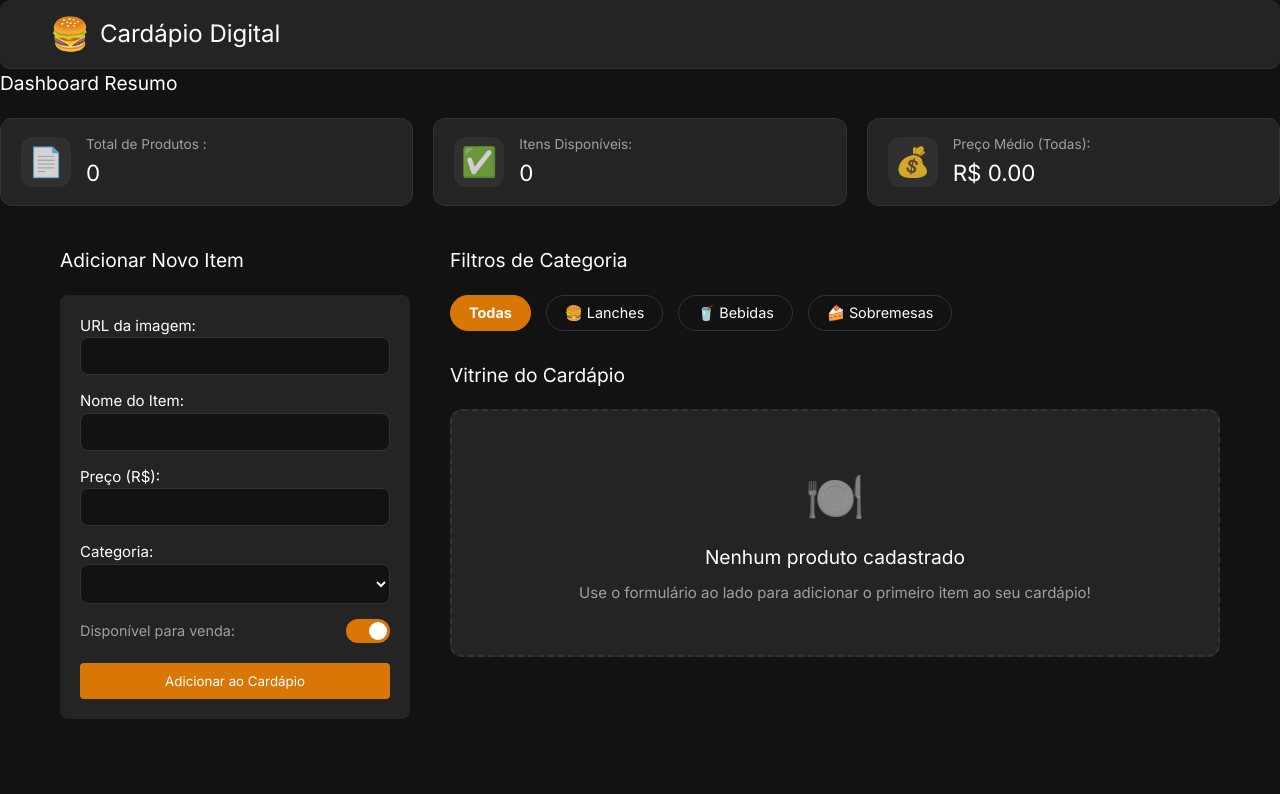
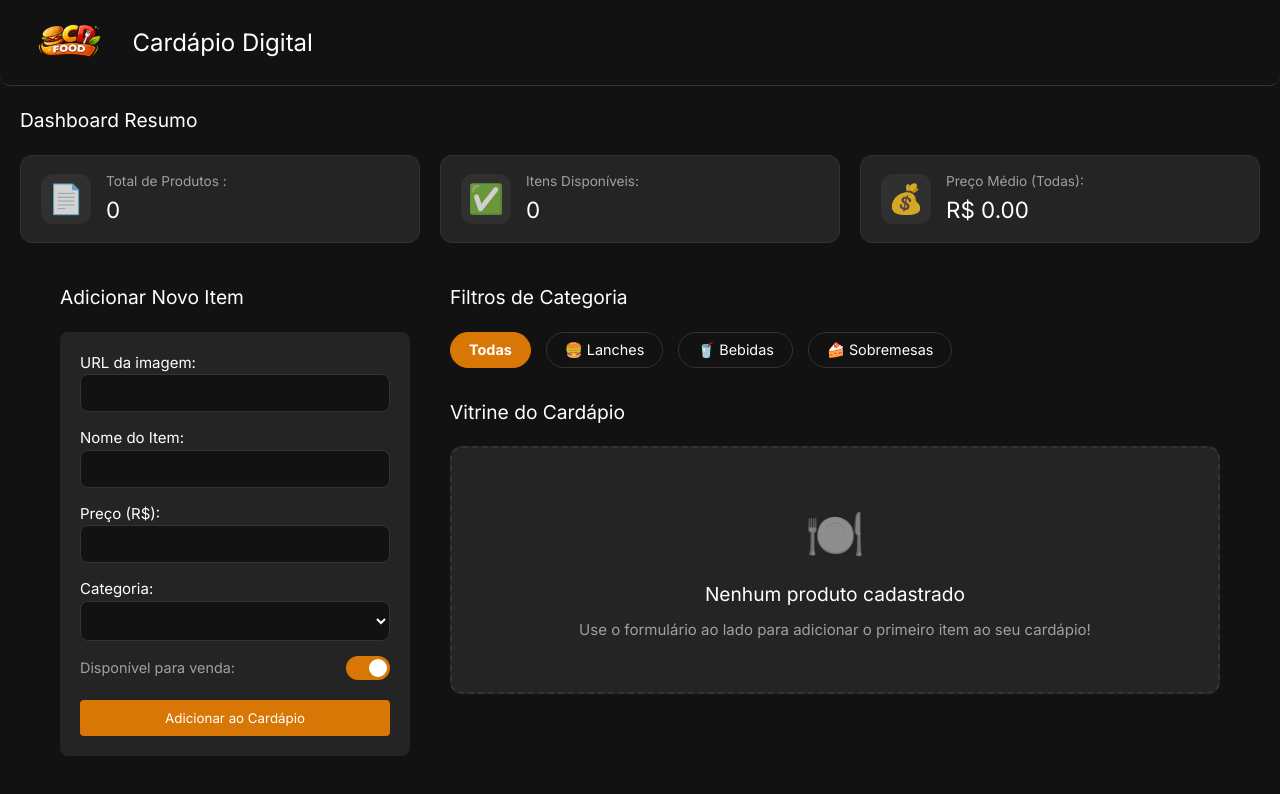
Before and after one commit to SaraAlmeida07/cardapio-digital, a Vue app in the folder cardapio/: page / in a window 1280 px wide. Shown: the top 794 px of the page. Built offline with nearby package versions, Linux system fonts and the light colour scheme.

Commit message:
Ajustes de estilo no header e dashboard

```diff
--- a/cardapio/src/App.vue
+++ b/cardapio/src/App.vue
@@ -232,21 +232,22 @@ const precoMedio = computed(() => {
 }
 
 /* --- ESTILOS DO DASHBOARD RESUMO --- */
+
 .dashboard-resumo {
-  /* Truque mágico: faz esse bloco ocupar todas as colunas do grid */
   grid-column: 1 / -1;
-  margin-bottom: 10px;
+  margin: 20px; /* Dei um espacinho a mais aqui para separar dos botões */
 }
 
+/* 1. MUDAMOS DE FLEX PARA GRID AQUI */
 .cards-resumo {
-  display: flex;
+  display: grid;
+  /* Se tiver espaço, coloca lado a lado. Se a tela for menor que 250px, empilha! */
+  grid-template-columns: repeat(3, 1fr);
   gap: 20px;
-  flex-wrap: wrap; /* Se a tela for pequena, eles caem para a linha de baixo */
 }
 
 .card-dado {
-  flex: 1; /* Faz todos os cartões terem a mesma largura */
-  min-width: 220px;
+  /* Apagamos o flex: 1 e o min-width que estavam aqui */
   background-color: var(--cor-fundo-card);
   padding: 15px 20px;
   border-radius: var(--raio-borda);
@@ -257,6 +258,9 @@ const precoMedio = computed(() => {
 }
 
 .icone-dado {
+  display: flex;
+  flex-direction: column;
+  justify-content: center;
   font-size: 1.8rem;
   background-color: var(--borda-suave);
   width: 50px;
@@ -280,12 +284,17 @@ const precoMedio = computed(() => {
 }
 
 /* --- RESPONSIVIDADE --- */
-/* Quando a tela for menor que 800px (celulares e tablets pequenos) */
-@media (max-width: 800px) {
+/* Quando a tela for menor que 700px (celulares e tablets pequenos) */
+@media (max-width: 700px) {
   .container-dashboard {
     /* Muda o grid para ter apenas 1 coluna ocupando 100% do espaço */
     grid-template-columns: 1fr;
     gap: 30px; /* Reduz um pouco o buraco entre o form e a vitrine */
   }
+  .cards-resumo {
+    grid-template-columns: 1fr;
+  }
 }
+
+
 </style>
--- a/cardapio/src/components/CabecalhoApp.vue
+++ b/cardapio/src/components/CabecalhoApp.vue
@@ -1,18 +1,12 @@
 <script setup>
-// Usamos defineProps para receber do App.vue qual é a página atual
-defineProps({
-  paginaAtual: String
-})
 
-// Usamos defineEmits para avisar o App.vue quando o usuário clicar em um botão
-const emit = defineEmits(['mudar-pagina'])
 </script>
 
 <template>
   <header class="cabecalho-fundo">
     <div class="cabecalho-conteudo">
       <div class="logo-titulo">
-        <span class="icone">🍔</span>
+        <img src="/src/assets/logoCd.png" alt="Logo CD Food" class="icone">
         <h1>Cardápio Digital</h1>
       </div>
     </div>
@@ -21,16 +15,16 @@ const emit = defineEmits(['mudar-pagina'])
 
 <style scoped>
 .cabecalho-fundo {
-  background-color: var(--cor-fundo-card);
+  background-color: transparent;
   border-bottom: 1px solid var(--borda-suave);
   border-radius: 10px;
   width: 100%;
 }
 
 .cabecalho-conteudo {
-  max-width: 1200px; /* Aumentei um pouco para caber o layout lado a lado */
+  max-width: 100%;
   margin: 0 auto;
-  padding: 10px 10px;
+  padding: 10px 20px;
   display: flex;
   align-items: center;
 }
@@ -38,11 +32,13 @@ const emit = defineEmits(['mudar-pagina'])
 .logo-titulo {
   display: flex;
   align-items: center;
-  gap: 10px;
+  gap: 15px;
 }
 
 .icone {
-  font-size: 2rem;
+  height: 65px; /* Trava a altura da logo */
+  width: auto; /* Garante que ela não fique esmagada ou esticada */
+  object-fit: contain;
 }
 
 h1 {
--- a/cardapio/src/components/CardProduto.vue
+++ b/cardapio/src/components/CardProduto.vue
@@ -24,10 +24,13 @@ const emit = defineEmits(['remover'])
       <div class="rodape-card">
         <span class="preco">R$ {{ produto.preco.toFixed(2) }}</span>
 
-        <span v-if="!produto.disponivel" class="selo-esgotado">Esgotado</span>
-        <button class="btn-modelo-remover" @click="emit('remover', produto.id)">
-          Remover
-        </button>
+        <div class="acoes-rodape">
+          <span v-if="!produto.disponivel" class="selo-esgotado">Esgotado</span>
+
+          <button class="btn-modelo-remover" @click="emit('remover', produto.id)">
+            Remover
+          </button>
+        </div>
       </div>
     </div>
 
@@ -88,8 +91,10 @@ const emit = defineEmits(['remover'])
 
 .preco {
   font-weight: bold;
-  font-size: 1.2rem;
+  font-size: clamp(0.85rem, 3vw, 1.2rem);
   color: var(--cor-texto-principal);
+  flex-wrap: nowrap; /* 1. Proíbe expressamente a quebra de linha! */
+  white-space: nowrap;
 }
 
 .selo-esgotado {
@@ -99,6 +104,13 @@ const emit = defineEmits(['remover'])
   padding: 4px 8px;
   border-radius: 4px;
   font-weight: bold;
+}
+.acoes-rodape {
+  display: flex;
+  align-items: center;
+  gap: 5px;
+  flex-wrap: nowrap;
+  flex-shrink: 0; /* 3. Impede que o botão e o selo sejam esmagados pelo preço */
 }
 
 /* --- NOVO ESTILO DO BOTÃO DE REMOVER (BASEADO NO MODELO) --- */
```
Also changed, not shown: cardapio/src/assets/logoCd.png (added).
